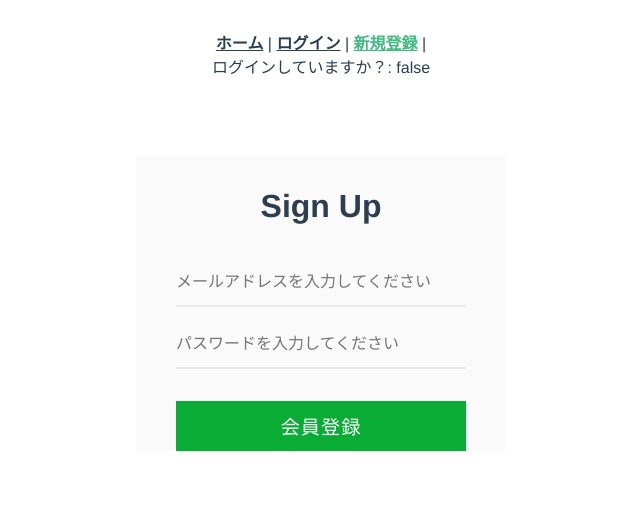
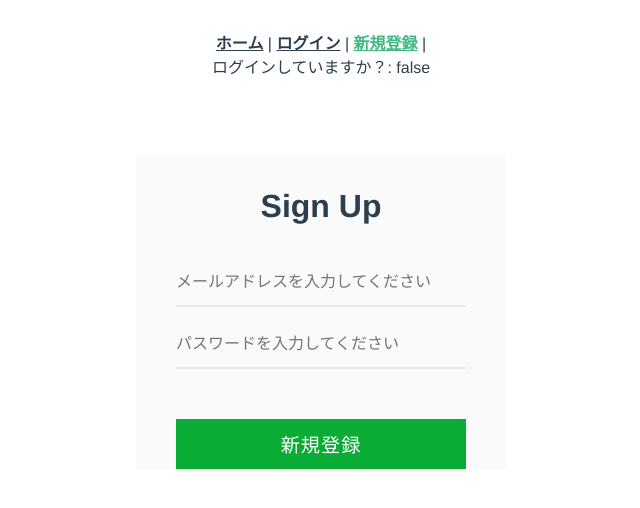
Before and after one commit to sakurakotubaki/vue-myapp, a Vue app: page /signup in a window 1280 px wide. Shown: the top 508 px of the page, without its empty margins (319-959 px from the left). Built offline with nearby package versions, Linux system fonts and the light colour scheme; no server answers.

Commit message:
propsでカラーとテキストを変更

```diff
--- a/src/views/SignUp.vue
+++ b/src/views/SignUp.vue
@@ -9,7 +9,7 @@
         <div class="form-item">
           <input type="password" autocomplete="password" v-model="password" name="password" required="required" placeholder="パスワードを入力してください" />
         </div>
-        <sign-up-btn />
+        <Button text="新規登録" color="#09ad35" type="submit"/>
       </form>
     </div>
   </div>
@@ -18,11 +18,11 @@
 <script>
 import { createUserWithEmailAndPassword } from 'firebase/auth'
 import { auth } from '@/config/firebase'
-import SignUpBtn from '@/components/button/SignUpBtn.vue'
+import Button from '@/components/Button.vue'
 
 export default {
   components: {
-    SignUpBtn
+    Button
   },
   name: 'SignupPage',
   data: () => {
```
